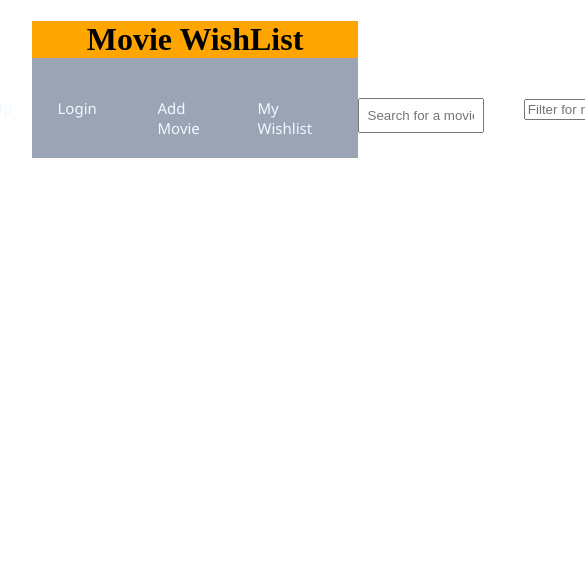
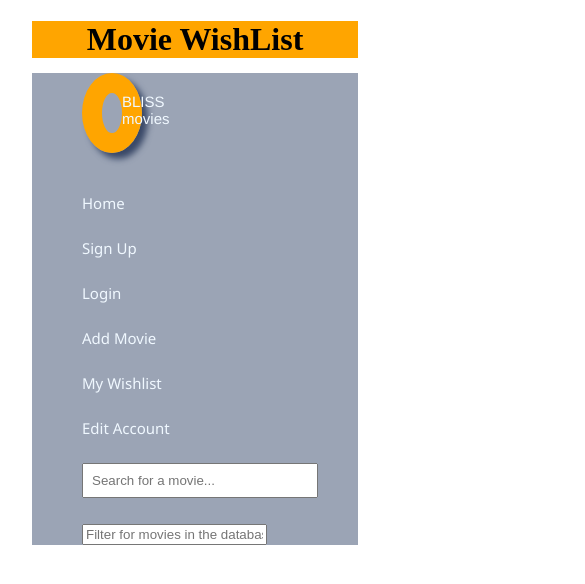
Before and after one commit to amarynn/Movie-Wishlist-App, a website: page client/index.html in a window 390 px wide. Shown: the top 584 px of the page, 585 px wide, since content can reach past the window. Drawn offline with Linux system fonts and the light colour scheme; no server answers.

```diff
--- a/client/css/navigation.css
+++ b/client/css/navigation.css
@@ -81,15 +81,13 @@
     padding-bottom: 100px;
 }
 
-@media(mix-width: 600px){
+@media screen and (max-width: 600px){
     .header-nav{
-        display: flex;
-        justify-content:left;
+        display: inline-block;
         text-decoration: none;
         list-style: none;
         border: 2px solid 394867;
         font-size: 15px;
-        justify-content: center;
         margin-left: 0px;
         background-color: #9BA4B5;
         color:aliceblue;
@@ -99,6 +97,17 @@
         padding-bottom: 0px;
         height: 100px;
 
+    }
+
+    .header-nav , .header-nav ul{
+        display: block;
+        width: 100%;
+        height: auto;
+    }
+
+    .header-nav ul.navigation li{
+        width: 100%;
+        min-width: auto;
     }
 
     .logo{
--- a/client/index.html
+++ b/client/index.html
@@ -38,15 +38,17 @@
             <li class="user-info"  id="material-symbols-outlined login" onClick="renderLogin()">Login</li>
             <li class="user-info"  id="material-symbols-outlined login" onClick="renderAddMovie()">Add Movie</li>
             <li class="user-info"  id="material-symbols-outlined login" onClick="renderUserWishlist()">My Wishlist</li>
+            <li class="user-info"  id="material-symbols-outlined login" onClick="renderEditAccount()">Edit Account</li>
             <li class="user-info"  id="material-symbols-outlined login">
                 <form action="" onSubmit="searchMovie(event)">
                     <input class="apiInput" placeholder="Search for a movie...">
                 </form>
             </li>
+
             <li class="user-info"  id="material-symbols-outlined login">
                 <input class="filterInput" onInput="filterMovies(event)" placeholder="Filter for movies in the database...">
             </li>
-            <li class="user-info"  id="material-symbols-outlined login" onClick="renderEditAccount()">Edit Account</li>
+
         </ul>
     </nav>
     <main id="page" class="content"></main>
```
Also changed, not shown: README.md, wireframe_screenshots/Screen Shot 2023-06-05 at 9.17.30 am.png (added), wireframe_screenshots/Screen Shot 2023-06-05 at 9.17.59 am.png (added), wireframe_screenshots/Screen Shot 2023-06-05 at 9.18.20 am.png (added).
